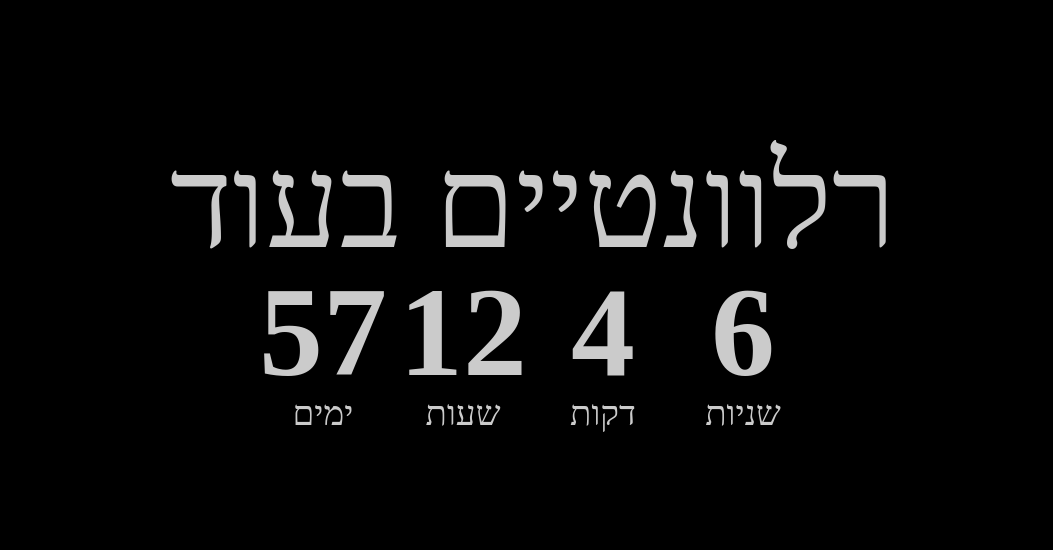
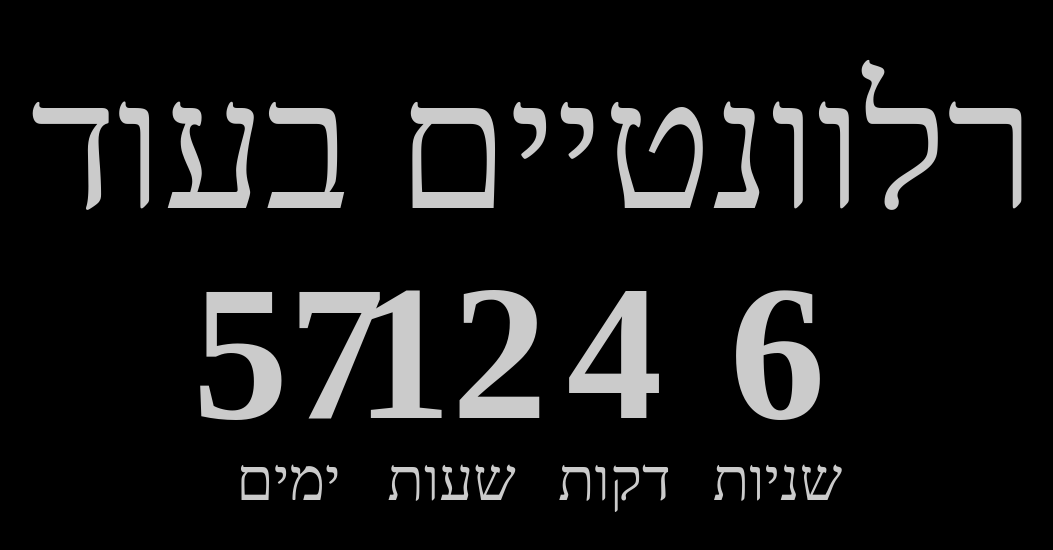
Before and after one commit to sahar-cohen/RelevantLogo, a website built with Vite: page index.html in a window 1280 px wide. Shown: the part 116-666 px from the top of the page, without its empty margins (107-1160 px from the left). Built offline with nearby package versions, Linux system fonts and the light colour scheme; a web font is replaced by a local one.

Commit message:
make it BIGGER

```diff
--- a/style.css
+++ b/style.css
@@ -15,12 +15,13 @@ body {
 }
 
 .title {
-  font-size: 130px;
+  font-size: 180px;
+  margin-bottom: 20px;
 }
 
 .countdown {
   display: flex;
-  font-size: 8rem;
+  font-size: 12rem;
   font-weight: 600;
 }
 
@@ -28,7 +29,7 @@ body {
   display: flex;
   flex-direction: column-reverse;
   align-items: center;
-  width: 100px;
+  width: 123px;
 }
 
 .countdown > div:not(:first-child) {
@@ -38,6 +39,6 @@ body {
 .countdown > div::before {
   content: attr(id);
   text-transform: capitalize;
-  font-size: 35px;
+  font-size: 60px;
   font-weight: 300;
 }
```
